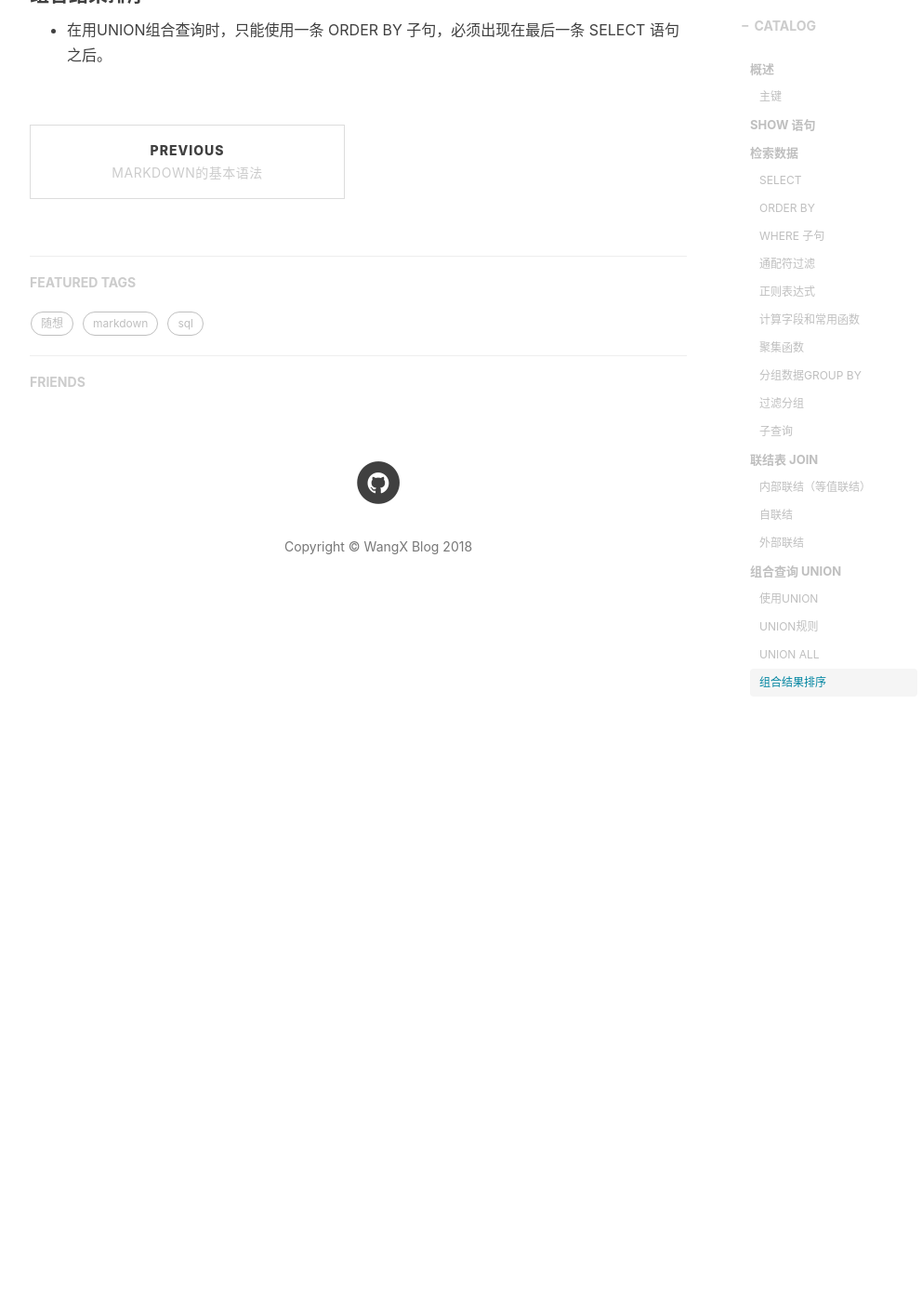
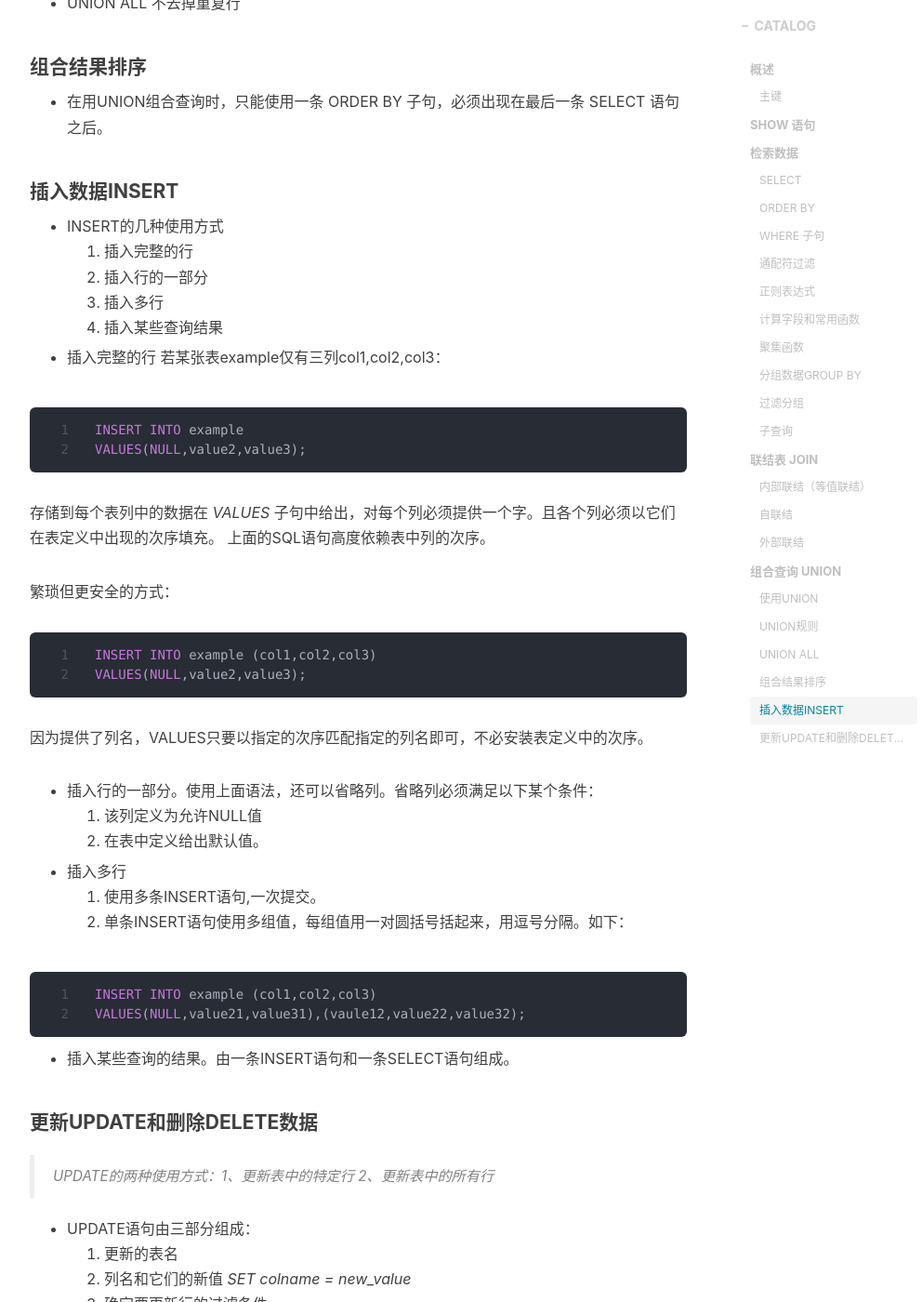
Before and after one commit to fatty-wang/fatty-wang.github.io, a Jekyll site: the page built from _posts/2018-10-12-basic-sql.md, in a window 1280 px wide and 1400 px high, scrolled down 9748 px. Shown: the whole window at 93% size, without its empty margins (233-1225 px from the left). Built offline with Jekyll 4.4.1, drawn with Linux system fonts in a browser that asks for light colours; nearby versions of some CDN libraries; comment, search, counter and statistics services are not loaded; before the commit the page ends 10440 px from its top, so only the background shows below that; some of the changed text lies outside the part shown.

Commit message:
update basic sql

````diff
--- a/_posts/2018-10-12-basic-sql.md
+++ b/_posts/2018-10-12-basic-sql.md
@@ -9,7 +9,8 @@
     - sql
 ---
 
->update 2018-10-18
+>update 2018-10-22
+update 2018-10-18
 update 2018-10-17
 update 2018-10-16
 
@@ -321,3 +322,88 @@
 #### 组合结果排序
 
 * 在用UNION组合查询时，只能使用一条 ORDER BY 子句，必须出现在最后一条 SELECT 语句之后。
+
+
+
+#### 插入数据INSERT
+
+* INSERT的几种使用方式
+   1. 插入完整的行
+   2. 插入行的一部分
+   3. 插入多行
+   4. 插入某些查询结果
+
+* 插入完整的行
+若某张表example仅有三列col1,col2,col3：
+
+```sql
+INSERT INTO example
+VALUES(NULL,value2,value3);
+```
+存储到每个表列中的数据在 *VALUES* 子句中给出，对每个列必须提供一个字。且各个列必须以它们在表定义中出现的次序填充。
+上面的SQL语句高度依赖表中列的次序。
+
+繁琐但更安全的方式：
+
+```sql
+INSERT INTO example (col1,col2,col3)
+VALUES(NULL,value2,value3);
+```
+因为提供了列名，VALUES只要以指定的次序匹配指定的列名即可，不必安装表定义中的次序。
+
+* 插入行的一部分。使用上面语法，还可以省略列。省略列必须满足以下某个条件：
+   1. 该列定义为允许NULL值
+   2. 在表中定义给出默认值。
+
+
+* 插入多行
+  1. 使用多条INSERT语句,一次提交。
+  2. 单条INSERT语句使用多组值，每组值用一对圆括号括起来，用逗号分隔。如下：
+
+```sql
+INSERT INTO example (col1,col2,col3)
+VALUES(NULL,value21,value31),(vaule12,value22,value32);
+```
+
+* 插入某些查询的结果。由一条INSERT语句和一条SELECT语句组成。
+
+#### 更新UPDATE和删除DELETE数据
+
+>UPDATE的两种使用方式：1、更新表中的特定行 2、更新表中的所有行
+
+* UPDATE语句由三部分组成：
+   1. 更新的表名
+   2. 列名和它们的新值 *SET colname = new_value*
+   3. 确定要更新行的过滤条件
+
+```sql
+UPDATE example
+SET colname = new_value
+WHERE col_id = 1005
+```
+
+UPDATE语句以WHERE子句结束。若没有WHERE子句，将会把example中 **所有行** 中的colname都更新为new_value。
+
+更新多个列：
+
+```sql
+UPDATE example
+SET colname1 = new_value1,
+    colname2 = new _value2
+WHERE col_id = 1005
+```
+更新多个列时，只需要使用单个SET命令，每个“列=值”对之间使用逗号分隔。
+
+* 删除某个列的值，可以设置它为NULL (假如表定义允许NULL值)。
+
+>DELETE的两种使用方式：1、从表中删除特定的行 2、从表中删除所有行
+
+```sql
+DELETE from example
+where col_id = 10005
+```
+
+* DELETE删除整行而不是删除列，为删除指定的列，使用UPDATE。
+* DELETE删除表的内容而不是表。
+* 如果想删除表中所有行，使用 **TRUNCATE TABLE**语句速度更快，TRUNCATE实际是删除原来的表并重新创建一个表
+* 如果省略了WHERE子句，则UPDATE或DELETE将被应用到表中的所有行。
````
